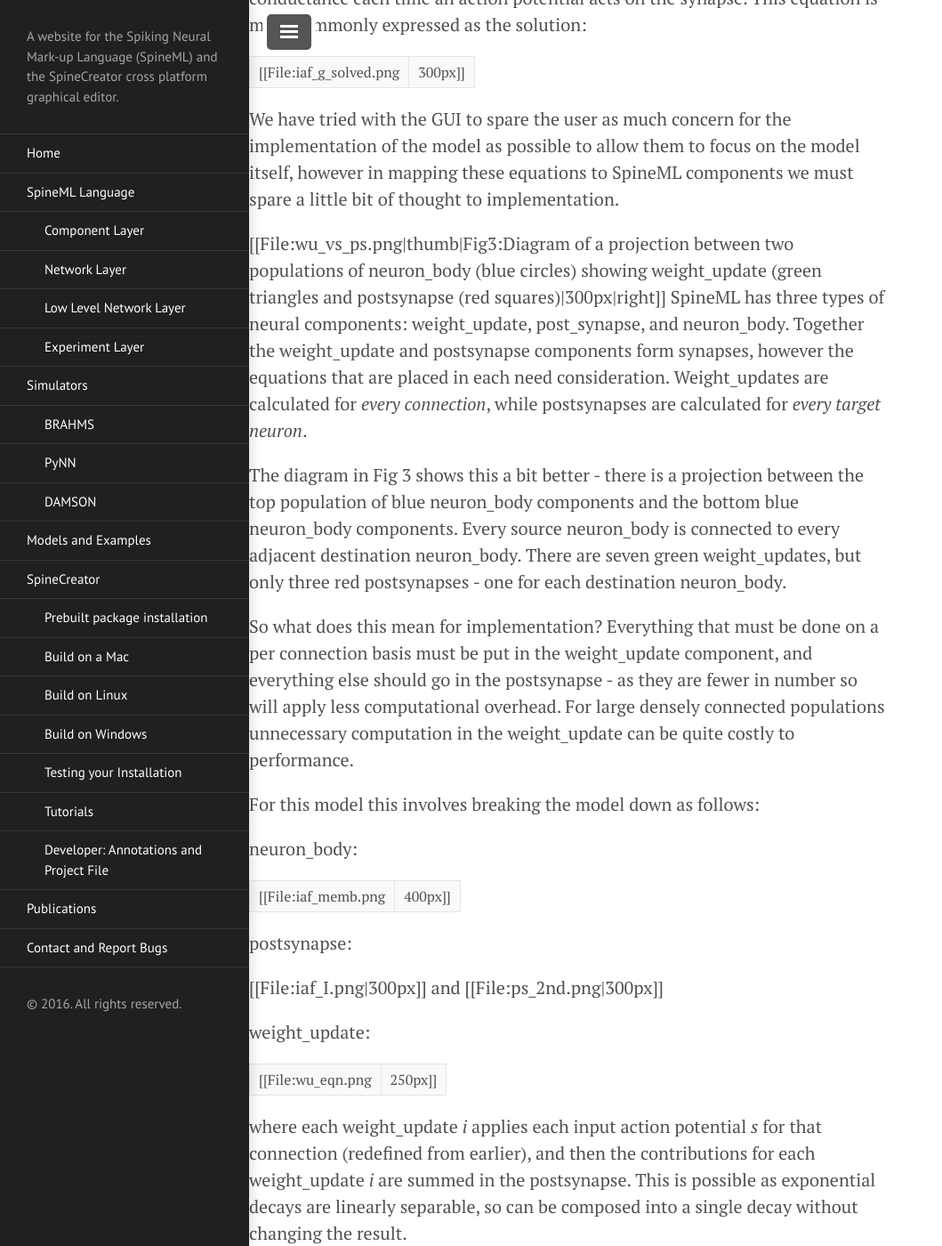
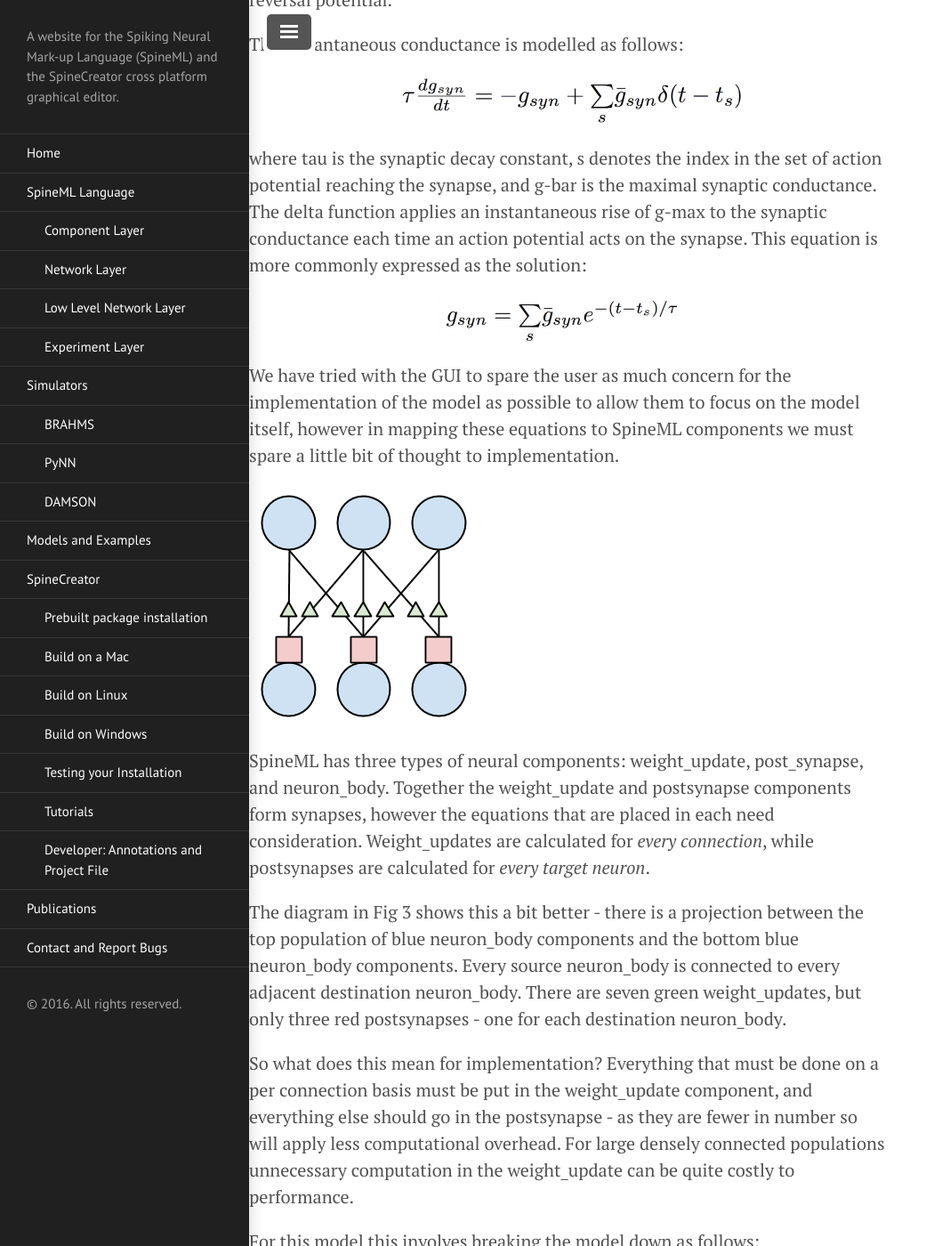
Before and after one commit to SpineML/spineml.github.io, a Jekyll site: the page built from spinecreator/createcomponent/index.md, in a window 1280 px wide and 1400 px high, scrolled down 3453 px. Shown: the whole window at 89% size, without its empty margins (0-1059 px from the left). Built offline with Jekyll 4.4.1, drawn with Linux system fonts in a browser that asks for light colours; nearby versions of some CDN libraries; library files that are not in the unit come from our copies; some of the changed text lies outside the part shown.

Commit message:
Latest work in progress

```diff
--- a/spinecreator/createcomponent/index.md
+++ b/spinecreator/createcomponent/index.md
@@ -61,7 +61,7 @@ toolbar. The 'Ports' and 'Params, Vars & Alias' boxes can be hidden or
 shown using the toggles on the toolbar. Interacting with the component
 elements will be covered later in this tutorial.
 
-![component_editor](/public/images/700px-Component_tab.png "Fig 2: Overview of the component editor tab"){: .center-image }
+![component_editor](/public/images/700px-Component_editor.jpg "Fig 2: Overview of the component editor tab"){: .center-image }
 
 4. <span style="color: #D7DF01">Properties panel:</span> This panel is used to edit the properties of the component *elements*.
 
@@ -69,72 +69,128 @@ elements will be covered later in this tutorial.
 
 ## Example - the LIF neuron and synapse
 
-As an example we will create a [http://link.springer.com/article/10.1007%2Fs00422-006-0068-6 Leaky Integrate and Fire] (LIF) neuron with a conductance-based single exponential decaying synapse using the component editor tab. The LIF is a simple neuron model that provides a great example for demonstrating the tools. Before getting started building the model we first have a look at the equations that govern the LIF and synaptic model behaviour and show how these should be broken down for implementation.
+As an example we will create a
+[http://link.springer.com/article/10.1007%2Fs00422-006-0068-6 Leaky
+Integrate and Fire] (LIF) neuron with a conductance-based single
+exponential decaying synapse using the component editor tab. The LIF
+is a simple neuron model that provides a great example for
+demonstrating the tools. Before getting started building the model we
+first have a look at the equations that govern the LIF and synaptic
+model behaviour and show how these should be broken down for
+implementation.
 
 The equation for the membrane voltage dynamics is:
 
-[[File:iaf_memb.png|400px]]
+![iaf_memb](/public/images/400px-Iaf_memb.png){: .center-image }
 
-where v is the membrane potential, tau is the membrane time constant, I_off and I_syn are the offset and synaptic currents acting on the membrane, C_m is the membrane capacitance and v_rest is the resting membrane potential.
+where v is the membrane potential, tau is the membrane time constant,
+I_off and I_syn are the offset and synaptic currents acting on the
+membrane, C_m is the membrane capacitance and v_rest is the resting
+membrane potential.
 
-When the voltage crosses a threshold it is reset to a fixed value and the neuron enters a fixed refractory period in which there are no dynamics for the membrane.
+When the voltage crosses a threshold it is reset to a fixed value and
+the neuron enters a fixed refractory period in which there are no
+dynamics for the membrane.
 
 The equation for the synaptic current is:
 
-[[File:iaf_I.png|300px]]
+![iaf_I](/public/images/300px-Iaf_I.png){: .center-image }
 
-where g_syn is the instantaneous synaptic conductance and E_syn is the synaptic reversal potential.
+where g_syn is the instantaneous synaptic conductance and E_syn is the
+synaptic reversal potential.
 
 The instantaneous conductance is modelled as follows:
 
-[[File:iaf_g.png|400px]]
+![iaf_g](/public/images/400px-Iaf_g.png){: .center-image }
 
-where tau is the synaptic decay constant, s denotes the index in the set of action potential reaching the synapse, and g-bar is the maximal synaptic conductance. The delta function applies an instantaneous rise of g-max to the synaptic conductance each time an action potential acts on the synapse. This equation is more commonly expressed as the solution:
+where tau is the synaptic decay constant, s denotes the index in the
+set of action potential reaching the synapse, and g-bar is the maximal
+synaptic conductance. The delta function applies an instantaneous rise
+of g-max to the synaptic conductance each time an action potential
+acts on the synapse. This equation is more commonly expressed as the
+solution:
 
-[[File:iaf_g_solved.png|300px]]
+![iaf_g_solved](/public/images/300px-Iaf_g_solved.png){: .center-image }
 
-We have tried with the GUI to spare the user as much concern for the implementation of the model as possible to allow them to focus on the model itself, however in mapping these equations to SpineML components we must spare a little bit of thought to implementation.
+We have tried with the GUI to spare the user as much concern for the
+implementation of the model as possible to allow them to focus on the
+model itself, however in mapping these equations to SpineML components
+we must spare a little bit of thought to implementation.
 
-[[File:wu_vs_ps.png|thumb|Fig3:Diagram of a projection between two populations of neuron_body (blue circles) showing weight_update (green triangles and postsynapse (red squares)|300px|right]]
-SpineML has three types of neural components: weight_update, post_synapse, and neuron_body. Together the weight_update and postsynapse components form synapses, however the equations that are placed in each need consideration. Weight_updates are calculated for *every connection*, while postsynapses are calculated for *every target neuron*.
+![wu_vs_ps](/public/images/Wu_vs_ps.png "Fig3:Diagram of a projection between two populations of neuron_body (blue circles) showing weight_update (green triangles and postsynapse (red squares)"){: .right-wrapped }
 
-The diagram in Fig 3 shows this a bit better - there is a projection between the top population of blue neuron_body components and the bottom blue neuron_body components. Every source neuron_body is connected to every adjacent destination neuron_body. There are seven green weight_updates, but only three red postsynapses - one for each destination neuron_body.
+SpineML has three types of neural components: weight_update,
+post_synapse, and neuron_body. Together the weight_update and
+postsynapse components form synapses, however the equations that are
+placed in each need consideration. Weight_updates are calculated for
+*every connection*, while postsynapses are calculated for *every
+target neuron*.
 
-So what does this mean for implementation? Everything that must be done on a per connection basis must be put in the weight_update component, and everything else should go in the postsynapse - as they are fewer in number so will apply less computational overhead. For large densely connected populations unnecessary computation in the weight_update can be quite costly to performance.
+The diagram in Fig 3 shows this a bit better - there is a projection
+between the top population of blue neuron_body components and the
+bottom blue neuron_body components. Every source neuron_body is
+connected to every adjacent destination neuron_body. There are seven
+green weight_updates, but only three red postsynapses - one for each
+destination neuron_body.
+
+So what does this mean for implementation? Everything that must be
+done on a per connection basis must be put in the weight_update
+component, and everything else should go in the postsynapse - as they
+are fewer in number so will apply less computational overhead. For
+large densely connected populations unnecessary computation in the
+weight_update can be quite costly to performance.
 
 For this model this involves breaking the model down as follows:
 
 neuron_body:
 
-[[File:iaf_memb.png|400px]]
+![iaf_memb](/public/images/400px-Iaf_memb.png){: .center-image }
 
 postsynapse:
 
-[[File:iaf_I.png|300px]]
+![iaf_I](/public/images/300px-Iaf_I.png){: .center-image }
+
 and
-[[File:ps_2nd.png|300px]]
+
+![ps_2nd](/public/images/300px-Ps_2nd.png){: .center-image }
 
 weight_update:
 
-[[File:wu_eqn.png|250px]]
+![wu_eqn](/public/images/250px-Wu_eqn.png){: .center-image }
 
-where each weight_update *i* applies each input action potential *s* for that connection (redefined from earlier), and then the contributions for each weight_update *i* are summed in the postsynapse. This is possible as exponential decays are linearly separable, so can be composed into a single decay without changing the result.
+where each weight_update *i* applies each input action potential *s*
+for that connection (redefined from earlier), and then the
+contributions for each weight_update *i* are summed in the
+postsynapse. This is possible as exponential decays are linearly
+separable, so can be composed into a single decay without changing the
+result.
 
-Sorry about the slight added complexity, but we couldn't think of a method that would preserve the flexibility and performance we desired and not require this step.
+Sorry about the slight added complexity, but we couldn't think of a
+method that would preserve the flexibility and performance we desired
+and not require this step.
 
-Now that we have the equations that describe the neuron and synapse and have broken them into the correct components, we can begin building!
+Now that we have the equations that describe the neuron and synapse
+and have broken them into the correct components, we can begin
+building!
 
 ## The IAF neuron_body
 
-Add a new component using the 'New component' button at the top of the component selection panel.
+Add a new component using the 'New component' button at the top of the
+component selection panel.
 
-First we shall create a SpineML component for the neuron_body. To do that we must add *elements* to the component and set their properties to create the behaviour we require.
+First we shall create a SpineML component for the neuron_body. To do
+that we must add *elements* to the component and set their properties
+to create the behaviour we require.
 
 ### Component properties
 
 [[File:props_component.png|thumb|Fig 4: Component properties panel|300px|right]]
 
-First we configure the properties of the component as a whole. The properties panel should look as shown to the right (Fig 4). If it does not then make sure the cursor icon is selected in the toolbox and click on the background of the visualisation pane. The properties should be set as follows:
+First we configure the properties of the component as a whole. The
+properties panel should look as shown to the right (Fig 4). If it does
+not then make sure the cursor icon is selected in the toolbox and
+click on the background of the visualisation pane. The properties
+should be set as follows:
 
 * Name: this is the component name used to reference it. It should be unique and contain no underscroll (_) characters. Set this to 'IAF'.
 * Component Type: leave as neuron_body
```
